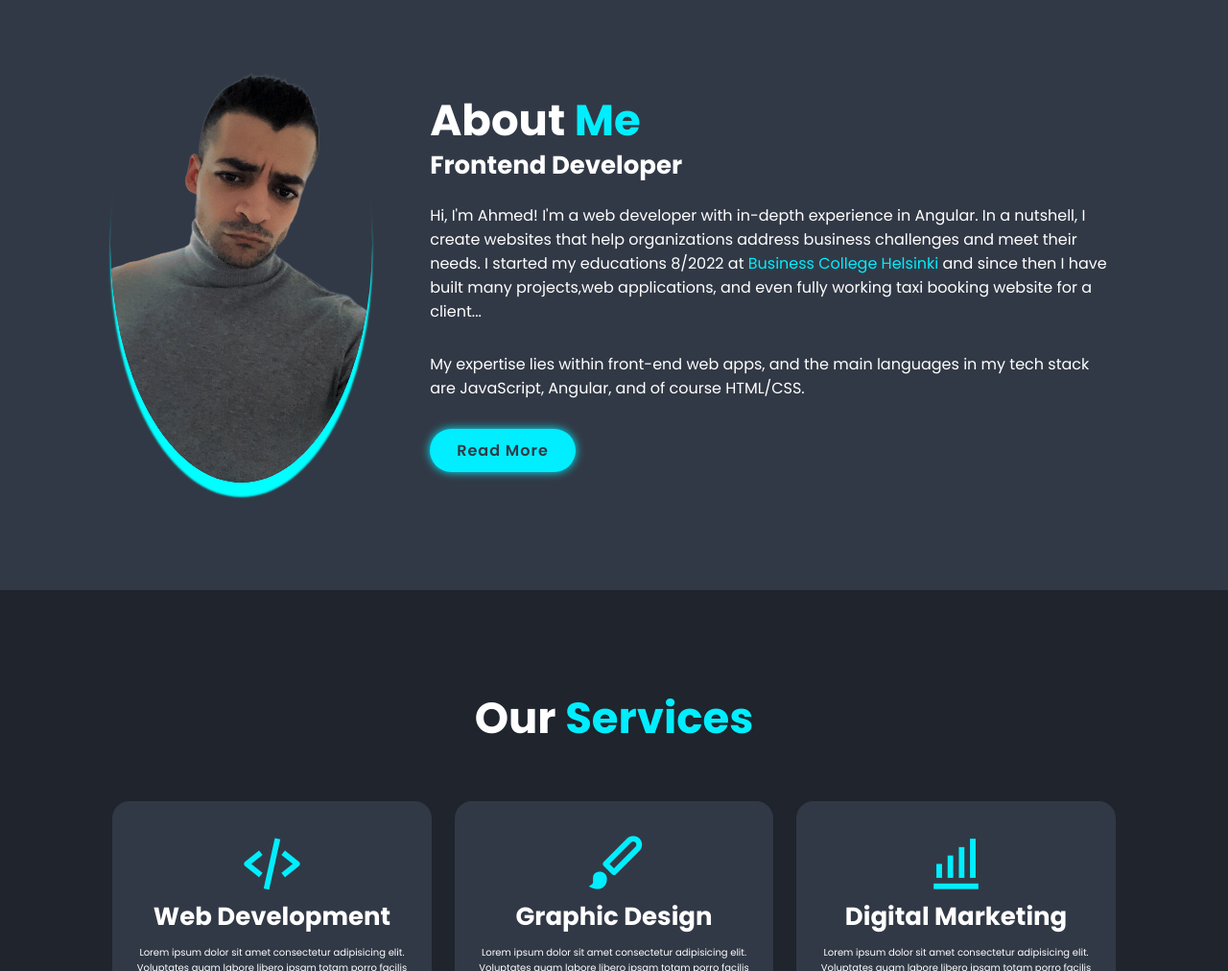
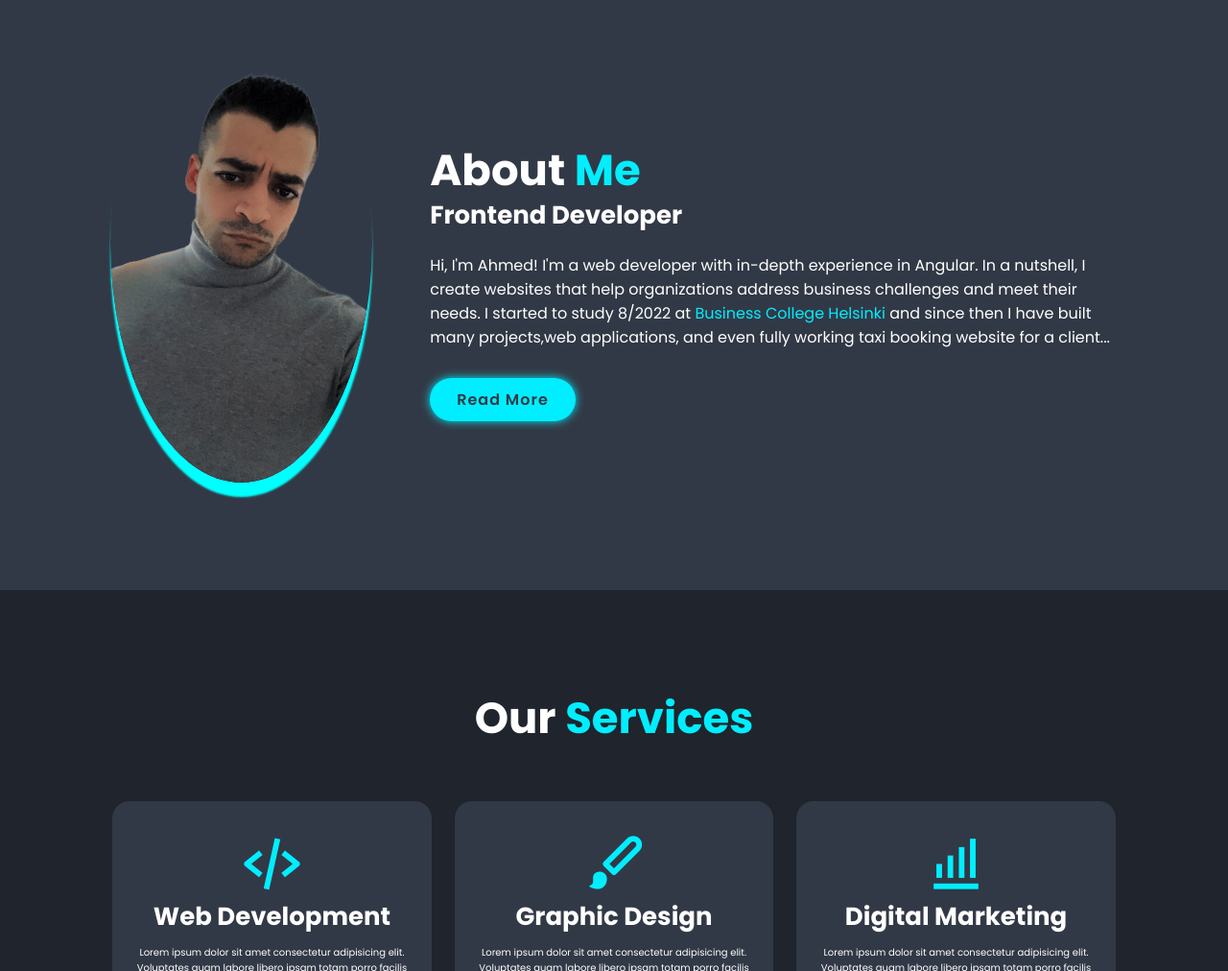
Before and after one commit to AhmedGitt/MyPortfolio, a plain HTML site: page index.html in a window 1280 px wide. Shown: the part 985-1997 px from the top of the page at 96% size. Drawn offline with nearby package versions, Linux system fonts and the light colour scheme.

Commit message:
fIRST COMMIT

```diff
--- a/index.html
+++ b/index.html
@@ -57,8 +57,8 @@
         <div class="about-content">
             <h2 class="heading">About <span>Me</span></h2>
             <h3>Frontend Developer</h3>
-            <p>Hi, I'm Ahmed! I'm a web developer with in-depth experience in Angular. In a nutshell, I create websites that help organizations address business challenges and meet their needs. I started my educations 8/2022 at <span>Business College Helsinki</span> and since then I have built many projects,web applications, and even fully working taxi booking website for a client<span class="colorwhite" id="dots">...</span><p id="more">I like programming and it's impossible for me to get bored from it, because the world of computer science is changing all the time. Getting the chance to learn and be amazed by a new technology, language, design pattern or framework is a feeling I get everytime.
-                <p>My expertise lies within front-end web apps, and the main languages in my tech stack are JavaScript, Angular, and of course HTML/CSS.</p></p>
+            <p>Hi, I'm Ahmed! I'm a web developer with in-depth experience in Angular. In a nutshell, I create websites that help organizations address business challenges and meet their needs. I started to study 8/2022 at <span>Business College Helsinki</span> and since then I have built many projects,web applications, and even fully working taxi booking website for a client<span class="colorwhite" id="dots">...</span><p id="more">I like programming and it's impossible for me to get bored from it, because the world of computer science is changing all the time. Getting the chance to learn and be amazed by a new technology, language, design pattern or framework is a feeling I get everytime.
+                My expertise lies within front-end web apps, and the main languages in my tech stack are JavaScript, Angular, and of course HTML/CSS.</p></p>
             <button onclick="myFunction()" id="myBtn" class="btn">Read More</button>
         </div>
     </section>
```
Also changed, not shown: 1 other file.
